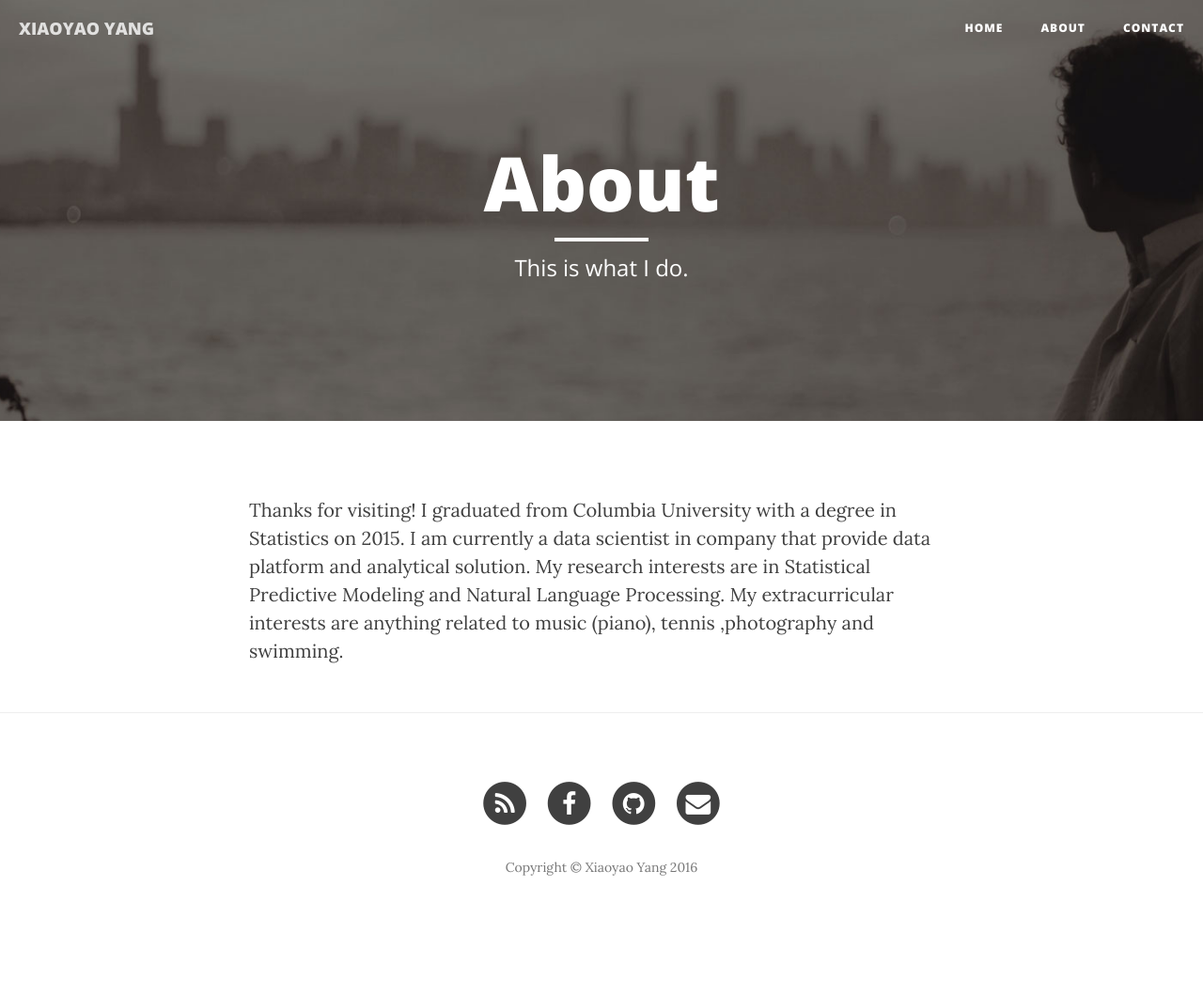
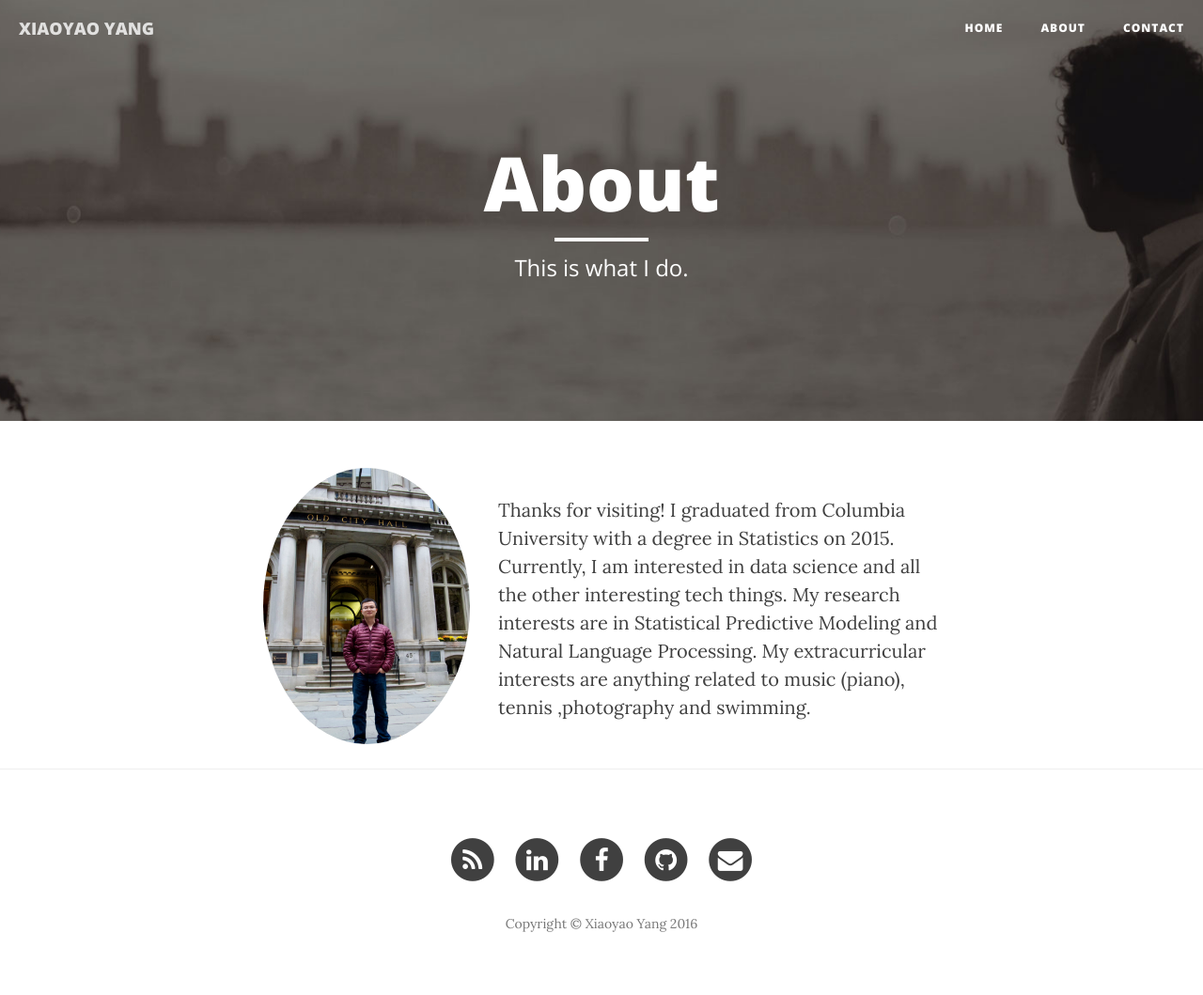
Before and after one commit to xiaoyaoyang/xiaoyaoyang.github.io, a Jekyll site: the page built from About.html, in a window 1280 px wide. Shown: the whole page at 94% size. Built offline with Jekyll 4.4.1, drawn with Linux system fonts in a browser that asks for light colours; nearby versions of some CDN libraries; before the commit the page ends 999 px from its top, so only the background shows below that.

Commit message:
add head pic/ add linkedin link(still bug)/delete contact form/modified README

```diff
--- a/About.html
+++ b/About.html
@@ -4,5 +4,11 @@ title: "About"
 description: "This is what I do."
 header-img: "img/about-bg.jpg"
 ---
-<p>Thanks for visiting! I graduated from Columbia University with a degree in Statistics on 2015. I am currently a data scientist in company that provide data platform and analytical solution. My research interests are in Statistical Predictive Modeling and Natural Language Processing. My extracurricular interests are anything related to music (piano), tennis ,photography and swimming.
+
+<div class="col-md-4">
+    <img src="{{ site.baseurl }}/img/headPic.jpg" class="img-circle"  alt="Responsive image">
+</div>
+<div class="col-md-8">
+<p>Thanks for visiting! I graduated from Columbia University with a degree in Statistics on 2015. Currently, I am interested in data science and all the other interesting tech things. My research interests are in Statistical Predictive Modeling and Natural Language Processing. My extracurricular interests are anything related to music (piano), tennis ,photography and swimming.
 </p>
+</div>
--- a/_config.yml
+++ b/_config.yml
@@ -11,6 +11,8 @@ twitter_username:
 github_username:  xiaoyaoyang
 facebook_username:  xiaoyaoyoung
 email_username:  robinxiaoyaoyang@gmail.com
+linkedin_username: xiaoyaoyang
+
 
 # Build settings
 markdown: kramdown
--- a/_includes/footer.html
+++ b/_includes/footer.html
@@ -12,12 +12,22 @@
                             </span>
                         </a>
                     </li>
-                    {% if site.twitter_username %}
+                <!--     {% if site.twitter_username %}
                     <li>
                         <a href="https://twitter.com/{{ site.twitter_username }}">
                             <span class="fa-stack fa-lg">
                                 <i class="fa fa-circle fa-stack-2x"></i>
-                                <i class="fa fa-twitter fa-stack-1x fa-inverse"></i>
+                                <i class="fa fa-linkedin fa-stack-1x fa-inverse"></i>
+                            </span>
+                        </a>
+                    </li>
+                    {% endif %} -->
+                    {% if site.github_username %}
+                    <li>
+                        <a href="https://linkedin.com/in/{{ site.github_username }}">
+                            <span class="fa-stack fa-lg">
+                                <i class="fa fa-circle fa-stack-2x"></i>
+                                <i class="fa fa-linkedin fa-stack-1x fa-inverse"></i>
                             </span>
                         </a>
                     </li>
```
Also changed, not shown: Contact.html (+4 -4 lines), _posts/2016-04-02-hypothesis-test-sample-size.md (+1 -1 lines), README.md, img/headPic.jpg (added), 6 other files.
